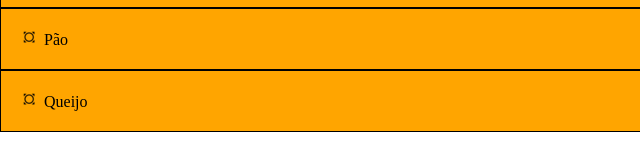
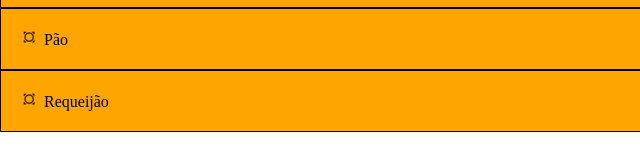
Before and after one commit to Joao-Guilherme-MS-DEV/codigos-importantes, a plain HTML site: page pages/08-estilizando-listas/index.html in a window 1280 px wide. Shown: the part 131-297 px from the top of the page, 0-640 px from the left. Drawn offline with Linux system fonts and the light colour scheme.

Commit message:
Troquei o queijo pelo requeijão da pasta 08

```diff
--- a/pages/08-estilizando-listas/index.html
+++ b/pages/08-estilizando-listas/index.html
@@ -17,7 +17,7 @@
     <ul>
       <li>Tomate</li>
       <li>Pão</li>
-      <li>Queijo</li>
+      <li>Requeijão</li>
     </ul>
 
     <h2>Lista ordenada (top 3 comidas)</h2>
```
